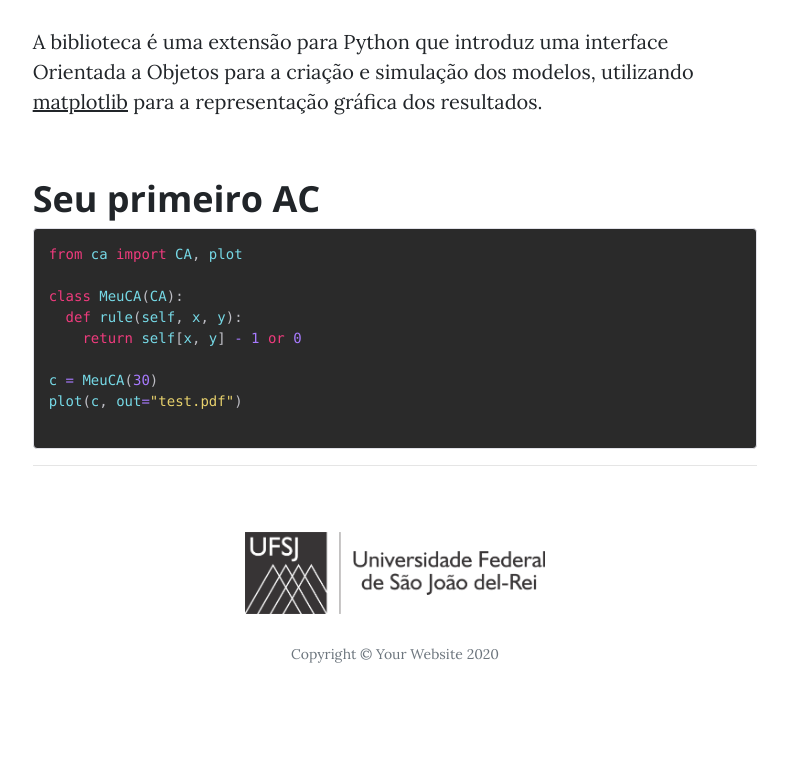
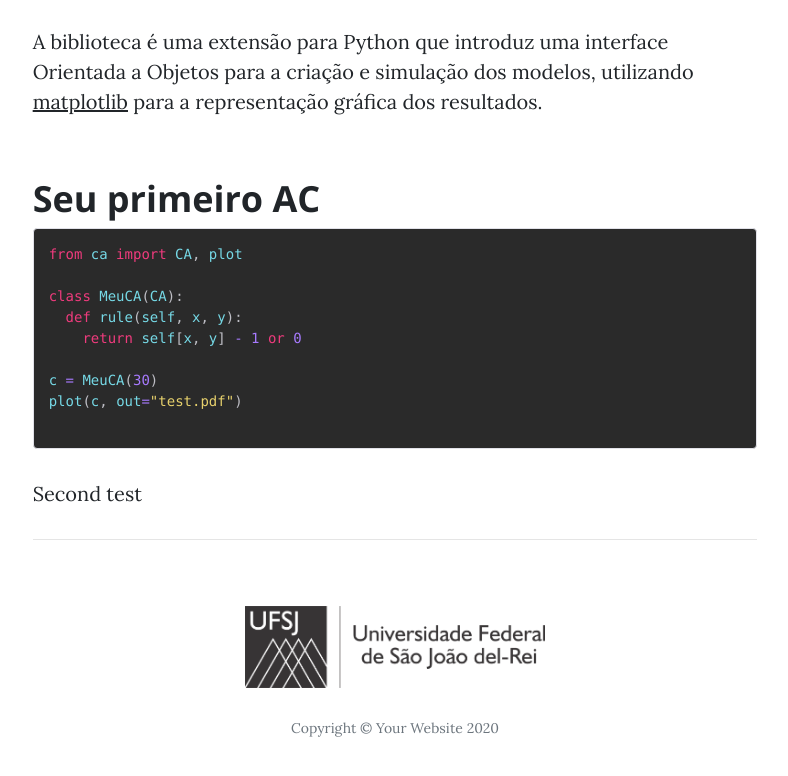
Before and after one commit to Syndelis/ic-site, a website: page capy.html in a window 1280 px wide. Shown: the part 969-1745 px from the top of the page, without its empty margins (245-1033 px from the left). Before the commit the page ends 1699 px from the top, so only its background shows below. Drawn offline with nearby package versions, Linux system fonts and the light colour scheme.

Commit message:
Integration test 2

```diff
--- a/capy.html
+++ b/capy.html
@@ -108,6 +108,8 @@ c = MeuCA(30)
 plot(c, out="test.pdf")
           </code></pre>
 
+          <p>Second test</p>
+
 		  <!-- <div class="row">
 			  <div class="column">
 				  <img src="img/introducaoac/edit1.png">
```
